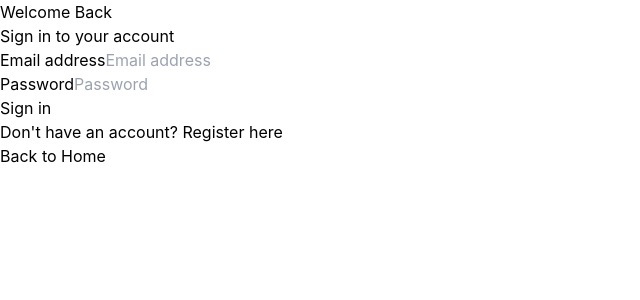
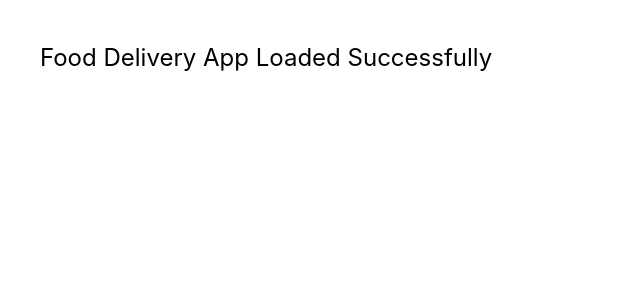
Before and after one commit to Mayankjain995/Food-delivery, a React (Vite) app in the folder frontend/: page / in a window 1280 px wide. Before the commit this address led to /login. Shown: the top 300 px of the page, without its empty margins (0-640 px from the left). Built offline with nearby package versions, Linux system fonts and the light colour scheme; no server answers.

Commit message:
Refactor App component to remove routing and auth
Removed authentication logic and routing for user access.

```diff
--- a/frontend/src/App.jsx
+++ b/frontend/src/App.jsx
@@ -1,55 +1,7 @@
-import React, { useEffect, useState } from 'react';
-import { BrowserRouter as Router, Routes, Route, Navigate } from 'react-router-dom';
-import { onAuthStateChanged } from 'firebase/auth';
-import { auth } from './firebaseConfig';
-import Login from './pages/Login';
-import Register from './pages/Register';
-import Home from './pages/Home';
-import Offers from './pages/Offers';
-import Cart from './pages/Cart';
-import RestaurantDetails from './pages/RestaurantDetails';
-import Profile from './pages/Profile';
-import ComingSoon from './pages/ComingSoon';
-
-function App() {
-  const [user, setUser] = useState(null);
-  const [loading, setLoading] = useState(true);
-
-  useEffect(() => {
-    const unsubscribe = onAuthStateChanged(auth, (currentUser) => {
-      setUser(currentUser);
-      setLoading(false);
-    });
-    return () => unsubscribe();
-  }, []);
-
-  if (loading) return <div className="text-center p-5 text-white">Loading...</div>;
-
+export default function App() {
   return (
-    <Router>
-      <Routes>
-        <Route path="/login" element={!user ? <Login /> : <Navigate to="/" />} />
-        <Route path="/register" element={!user ? <Register /> : <Navigate to="/" />} />
-        <Route path="/" element={user ? <Home /> : <Navigate to="/login" />} />
-        <Route path="/offers" element={user ? <Offers /> : <Navigate to="/login" />} />
-        <Route path="/cart" element={user ? <Cart /> : <Navigate to="/login" />} />
-        <Route path="/profile" element={user ? <Profile user={user} /> : <Navigate to="/login" />} />
-        <Route path="/restaurant/:id" element={user ? <RestaurantDetails /> : <Navigate to="/login" />} />
-
-        {/* Placeholder Routes for Footer Links */}
-        <Route path="/about" element={<ComingSoon />} />
-        <Route path="/careers" element={<ComingSoon />} />
-        <Route path="/team" element={<ComingSoon />} />
-        <Route path="/blog" element={<ComingSoon />} />
-        <Route path="/help" element={<ComingSoon />} />
-        <Route path="/partner" element={<ComingSoon />} />
-        <Route path="/ride" element={<ComingSoon />} />
-        <Route path="/terms" element={<ComingSoon />} />
-        <Route path="/privacy" element={<ComingSoon />} />
-        <Route path="/cookie" element={<ComingSoon />} />
-      </Routes>
-    </Router>
+    <div style={{ padding: "40px", fontSize: "24px" }}>
+      Food Delivery App Loaded Successfully
+    </div>
   );
 }
-
-export default App;
```
